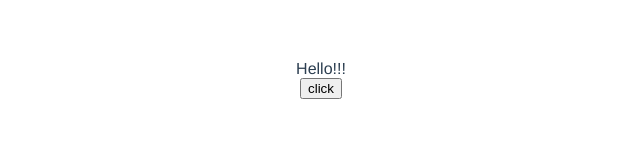
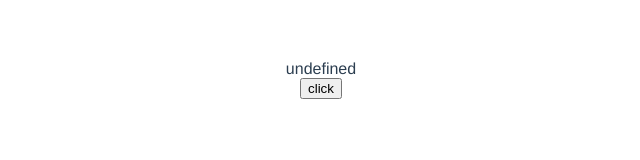
Before and after one commit to JossSu/hello_web, a Vue app: page / in a window 1280 px wide. Shown: the top 160 px of the page, without its empty margins (319-959 px from the left). Built offline with nearby package versions, Linux system fonts and the light colour scheme.

Commit message:
update code

```diff
--- a/src/components/Hello.vue
+++ b/src/components/Hello.vue
@@ -1,6 +1,6 @@
 <template>
-  <div class="hello">
-    <div>Hello!!!</div>
+  <div>
+    <div id="flutter-msg">{{msg}}</div>
     <button>click</button>
   </div>
 </template>
@@ -9,7 +9,15 @@ export default {
   name: 'Hello',
   data(){
     return {
-
+      msg: 'Hello!'
+    }
+  },
+  mounted() {
+    this.fromFlutter()
+  },
+  methods: {
+    fromFlutter(location) {
+      document.getElementById("flutter-msg").innerHTML = location;
     }
   }
 }
```
